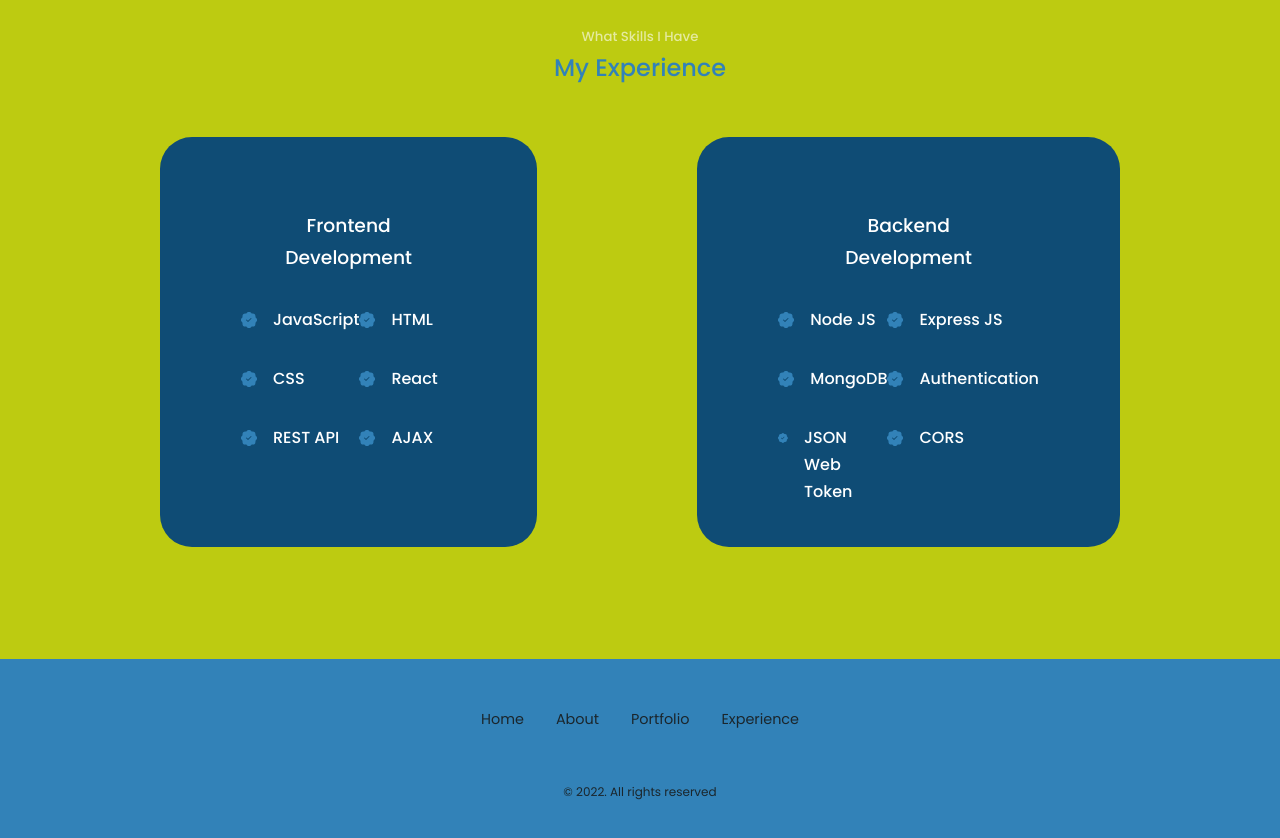
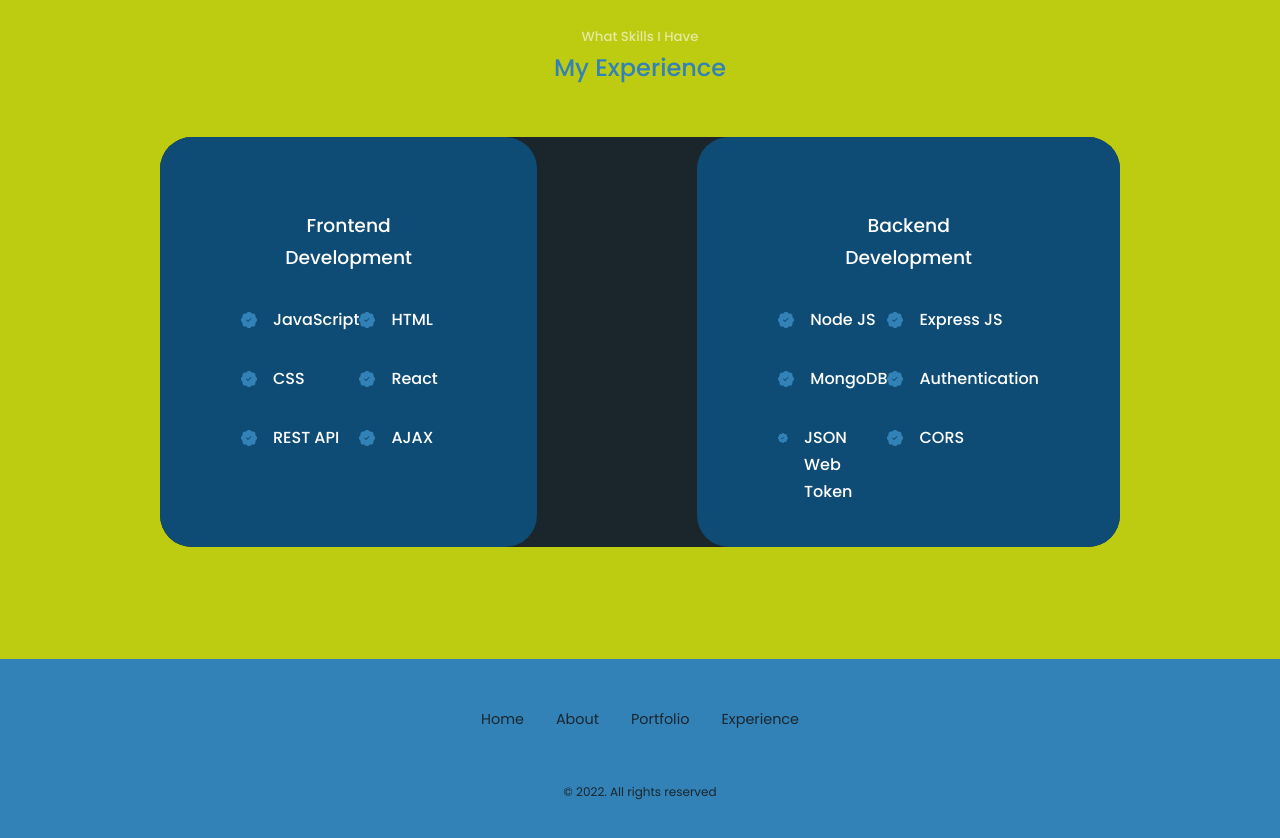
Before and after one commit to BorislavBenderov/my-react-portfolio, a React (Create React App) app: page / in a window 1280 px wide. Shown: the part 1840-2678 px from the top of the page. Built offline with nearby package versions, Linux system fonts and the light colour scheme.

Commit message:
Making some experience component css changes

```diff
--- a/src/components/experience/experience.css
+++ b/src/components/experience/experience.css
@@ -2,6 +2,8 @@
     display: grid;
     grid-template-columns: 1fr 1fr;
     gap: 10rem;
+    background-color: var(--color-bg);
+    border-radius: 2rem;
 }
 
 .experience__container > div {
```
